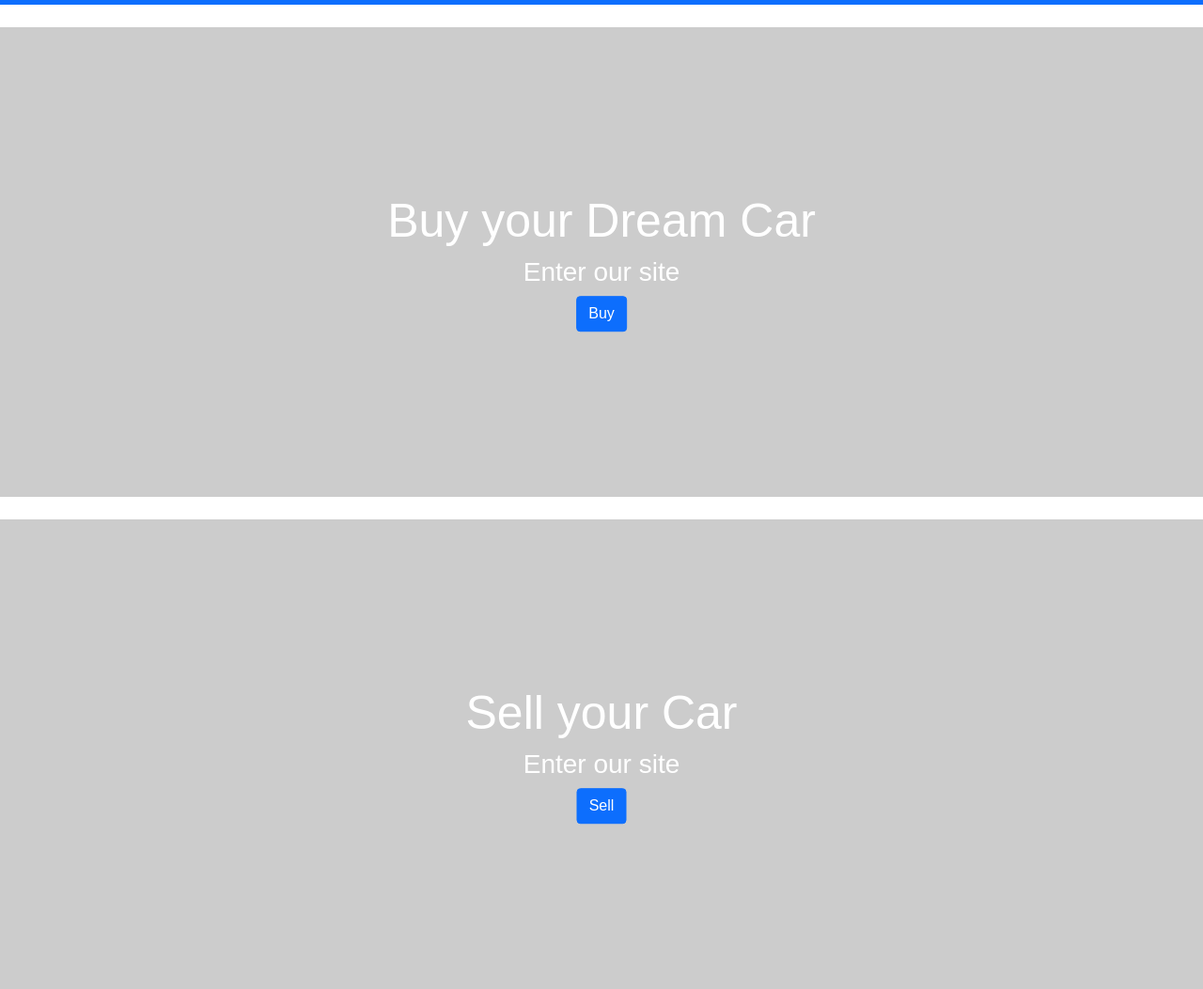
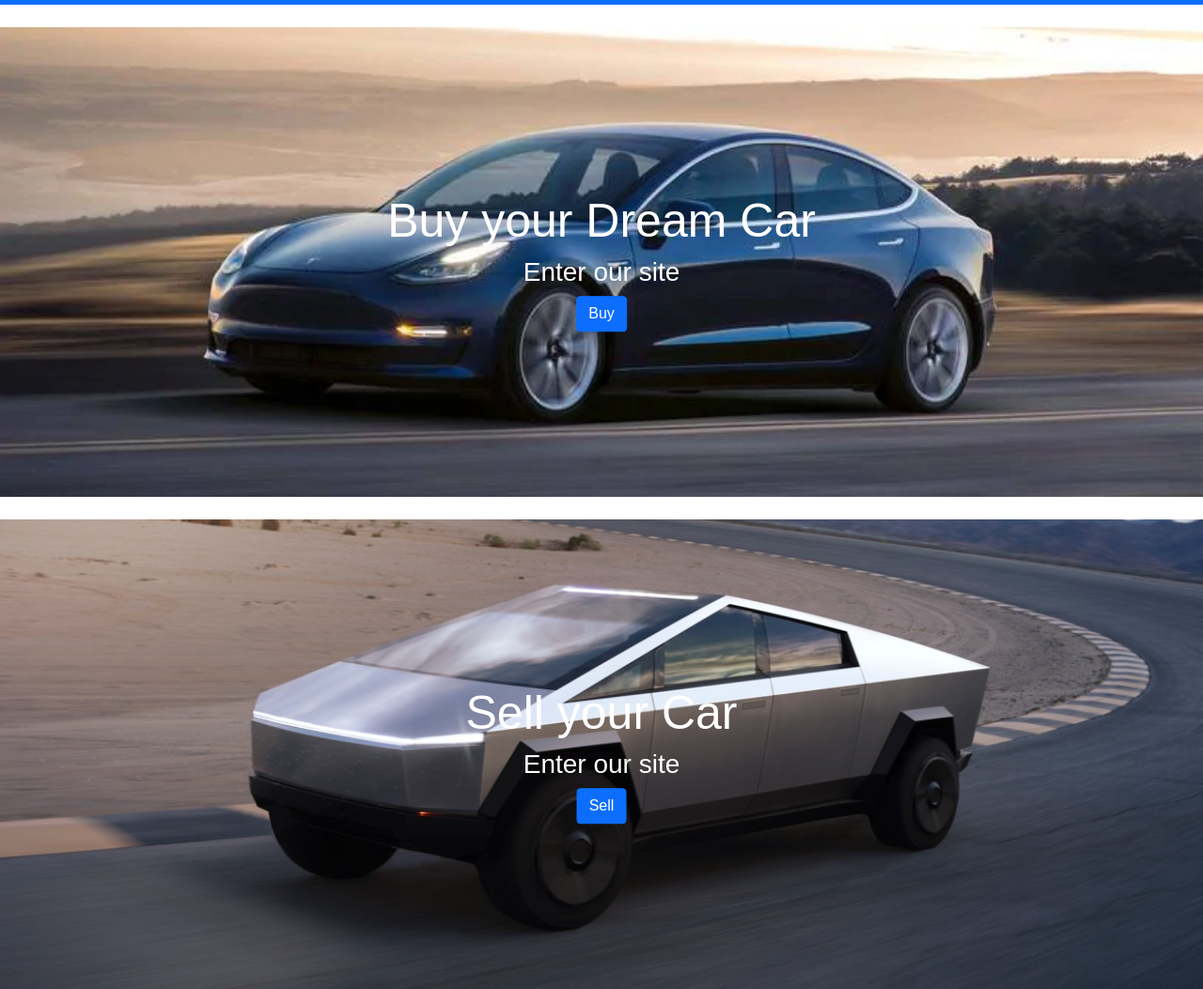
Before and after one commit to EddyDomingo/CarsOnline, a plain HTML site: page index.html in a window 1280 px wide. Shown: the part 51-1104 px from the top of the page at 94% size. Drawn offline with nearby package versions, Linux system fonts and the light colour scheme; files whose address does not match are found by name.

Commit message:
Update index.html
change image address

```diff
--- a/index.html
+++ b/index.html
@@ -15,7 +15,7 @@
         }
 
         .hero-image {
-        background-image: url("images/2018_tesla_model-3.webp");
+        background-image: url("2018_tesla_model-3.webp");
         background-color: #cccccc;
         height: 500px;
         background-position: center;
@@ -25,7 +25,7 @@
         }
 
         .hero-image1 {
-        background-image: url("images/tesla-truck.jpg");
+        background-image: url("tesla-truck.jpg");
         background-color: #cccccc;
         height: 500px;
         background-position: center;
```
